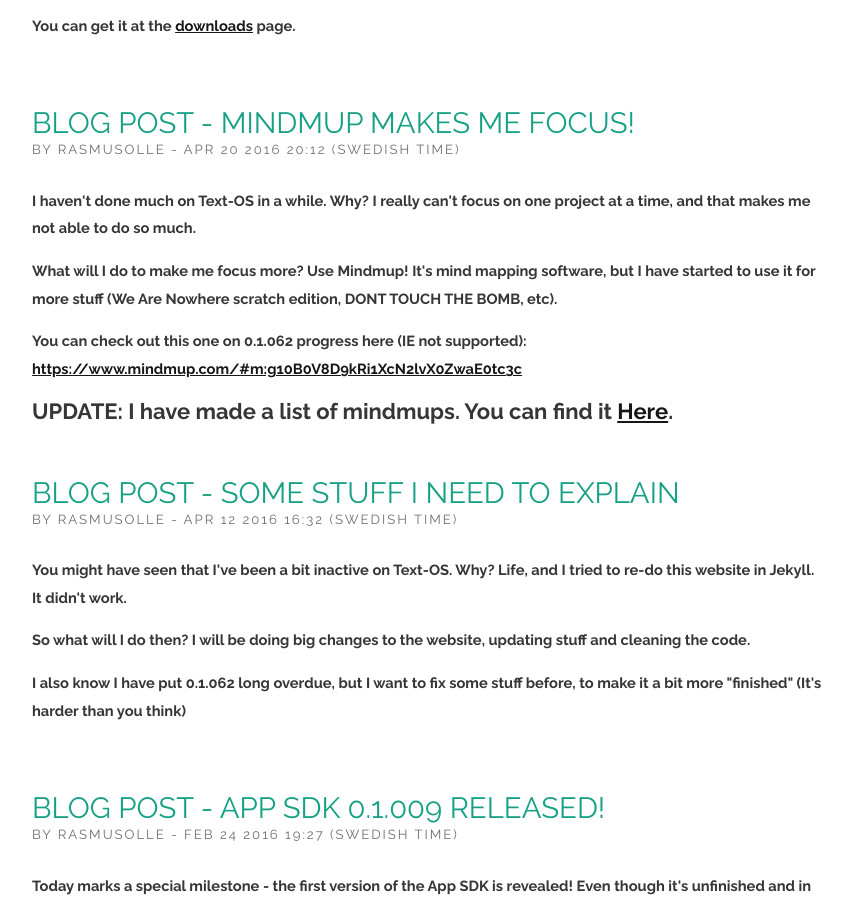
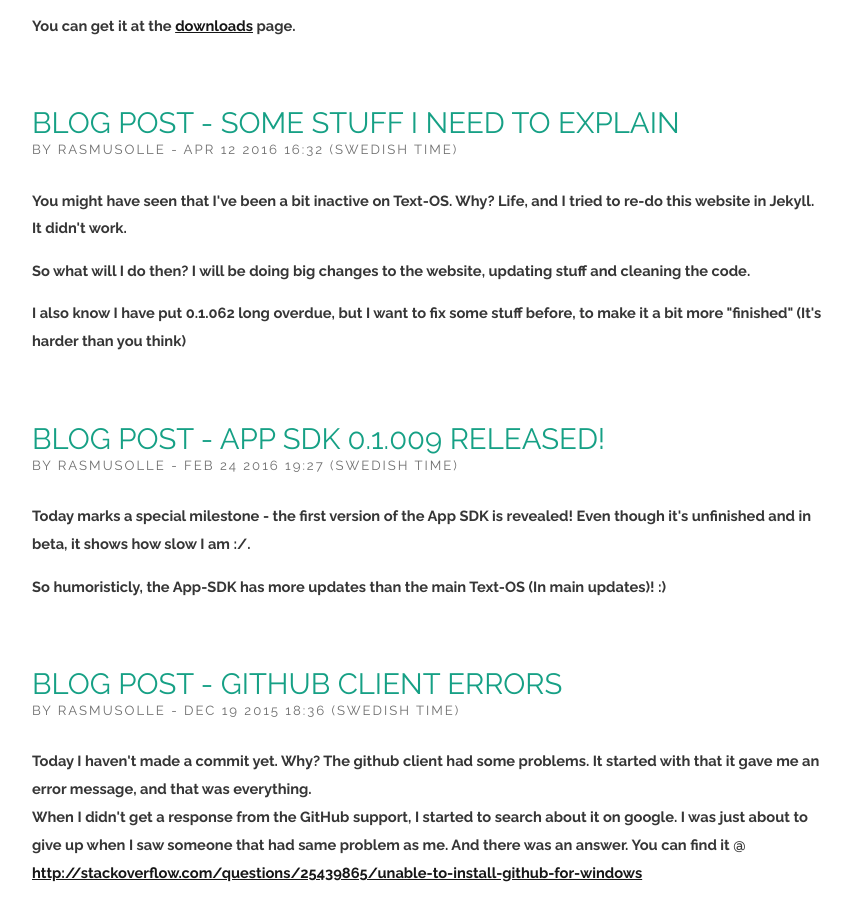
Before and after one commit to Text-OS/Text-OS.github.io, a plain HTML site: page blog.html in a window 1280 px wide. Shown: the part 2415-3320 px from the top of the page, without its empty margins (8-860 px from the left). Drawn offline with Linux system fonts and the light colour scheme.

Commit message:
remove mindmups

```diff
--- a/blog.html
+++ b/blog.html
@@ -86,15 +86,6 @@
 			<p>You can get it at the <a href="downloads.html">downloads</a> page.</p>
 			</br></br></br>
 			<div class="title">
-				<h2>Blog Post - Mindmup makes me focus!</h2>
-				<span class="byline">By Rasmusolle - Apr 20 2016 20:12 (Swedish Time)</span> </div>
-			<p>I haven't done much on Text-OS in a while. Why? I really can't focus on one project at a time, and that makes me not able to do so much.</p>
-			<p>What will I do to make me focus more? Use Mindmup! It's mind mapping software, but I have started to use it for more stuff (We Are Nowhere scratch edition, DONT TOUCH THE BOMB, etc).</p>
-			<p>You can check out this one on 0.1.062 progress here (IE not supported): <a href="https://www.mindmup.com/#m:g10B0V8D9kRi1XcN2lvX0ZwaE0tc3c">https://www.mindmup.com/#m:g10B0V8D9kRi1XcN2lvX0ZwaE0tc3c</a>
-			</br>
-			<h2><span>UPDATE: I have made a list of mindmups. You can find it <a href="mindmups.html">Here</a>.</span></h2>
-			</br></br></br>
-			<div class="title">
 				<h2>Blog Post - Some stuff I need to explain</h2>
 				<span class="byline">By Rasmusolle - Apr 12 2016 16:32 (Swedish Time)</span> </div>
 			<p>You might have seen that I've been a bit inactive on Text-OS. Why? Life, and I tried to re-do this website in Jekyll. It didn't work. </br></p>
```
Also changed, not shown: mindmups.html (deleted, +0 -3 lines).
